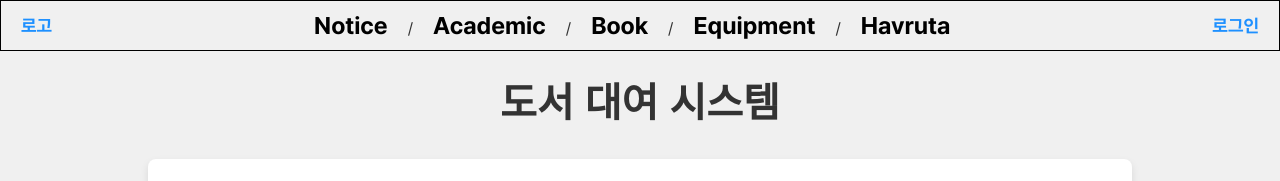
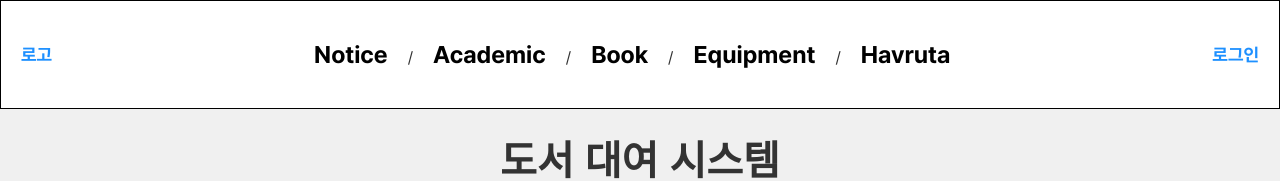
Before and after one commit to LeeKyoungYoung/cra-web-frontend, a React (Vite) app: page /book in a window 1280 px wide. Shown: the top 181 px of the page. Built offline with nearby package versions, Linux system fonts and the light colour scheme; no server answers.

Commit message:
[CH] feat[#53]: header 고정

```diff
--- a/src/App.css
+++ b/src/App.css
@@ -13,4 +13,10 @@
   background-color: var(--color-background);
   width: 100%;
   font-family: var(--global-font-family);
+  z-index: 1000;
 }
+
+.contents {
+  margin-top: 109px;
+  flex: 1;
+}
--- a/src/App.tsx
+++ b/src/App.tsx
@@ -5,9 +5,11 @@ import './App.css';
 
 function App() {
   return (
-    <div className='app-container'>
+    <div className="app-container">
       <Header />
-      <AppRoutes />
+      <div className="contents">
+        <AppRoutes />
+      </div>
       <Footer />
     </div>
   );
--- a/src/components/Header/HeaderIntro.css
+++ b/src/components/Header/HeaderIntro.css
@@ -1,5 +1,10 @@
 .header-intro ul {
+  position: fixed;
   display: flex;
+  left: 0;
+  top: 0;
+  width: 100%;
+  height: 109px;
   justify-content: space-between; /* 항목들 사이에 공간을 두고 배치 */
   list-style: none;
   margin: 0;
--- a/src/components/Header/Intro-Header/HeaderIntro.css
+++ b/src/components/Header/Intro-Header/HeaderIntro.css
@@ -1,5 +1,11 @@
 .header-intro {
   border: 1px solid black; /* 헤더 구분을 위해서 테두리 추가 */
+
+  position: fixed;
+  display: flex;
+  left: 0;
+  top: 0;
+  width: 100%;
 
   ul {
     display: flex;
--- a/src/components/Header/Main-Header/HeaderMain.css
+++ b/src/components/Header/Main-Header/HeaderMain.css
@@ -4,8 +4,15 @@ li {
 }
 
 .header-main {
+  position: fixed;
+  display: flex;
+  left: 0;
+  top: 0;
+  width: 100%;
+  height: 109px;
+  background-color: #ffffff;
+
   border: 1px solid black;
-  display: flex;
   align-items: center;
   justify-content: space-between;
   padding: 10px 20px;
--- a/src/pages/Board/Book/BookPage.css
+++ b/src/pages/Board/Book/BookPage.css
@@ -1,4 +1,5 @@
 /* 기본 스타일 */
+
 * {
   margin: 0;
   padding: 0;
@@ -12,7 +13,6 @@ body {
 }
 
 .container {
-  width: 80%;
   margin: 0 auto;
   padding: 20px;
 }
```
